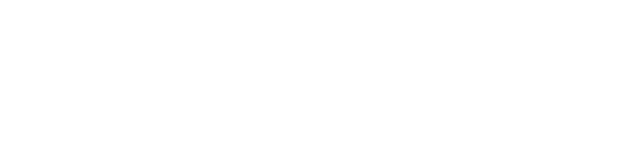
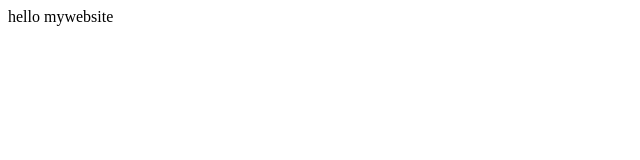
Before and after one commit to keyoflouis/louiskey.github.io, a plain HTML site: page index.html in a window 1280 px wide. Shown: the whole page, without its empty margins (0-640 px from the left). Drawn offline with Linux system fonts and the light colour scheme.

Commit message:
Update index.html

```diff
--- a/index.html
+++ b/index.html
@@ -6,6 +6,6 @@
     <title>Document</title>
 </head>
 <body>
-
+    hello mywebsite
 </body>
 </html>
```
